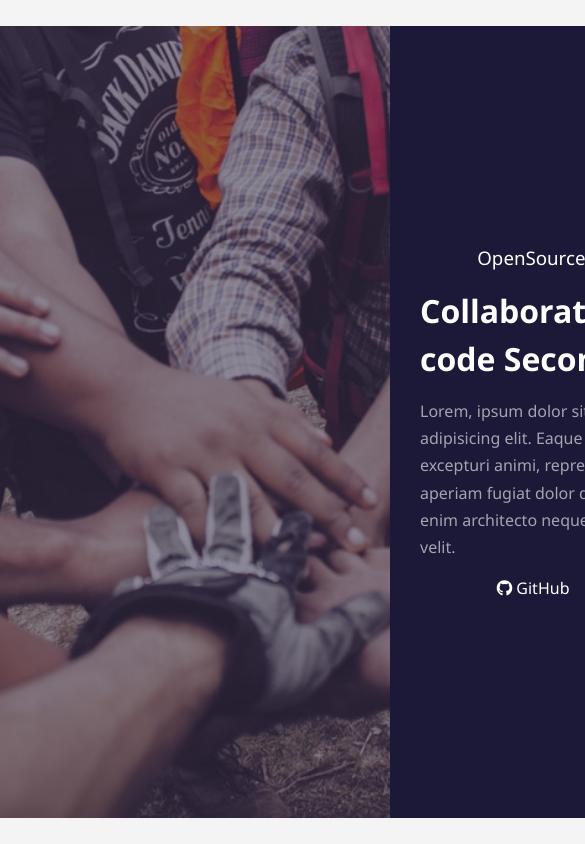
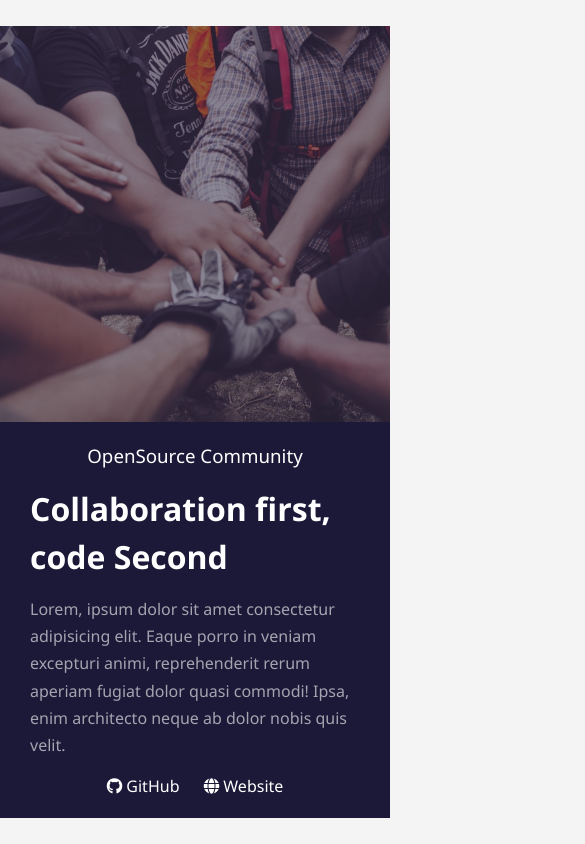
Before and after one commit to Evavic44/The-Three-Musketeers, a plain HTML site: page CSS Image Preview Card/index.html in a window 390 px wide. Shown: the top 844 px of the page, 585 px wide, since content can reach past the window. Drawn offline with Linux system fonts and the light colour scheme.

Commit message:
Made textSection of imageCard visible in mobile view

```diff
--- a/CSS Image Preview Card/style.css
+++ b/CSS Image Preview Card/style.css
@@ -150,7 +150,7 @@ a {
     }
 
     .image-card .column {
-        flex: 100%;
+        flex: 1;
         max-width: 100%;
     }
 
```
